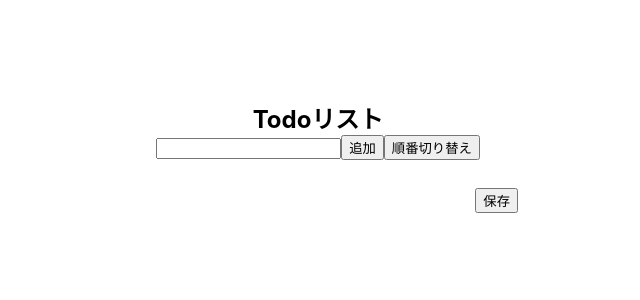
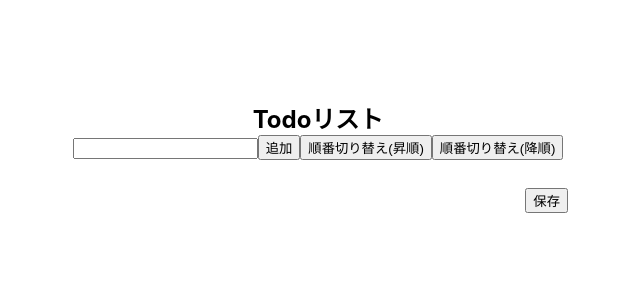
Before and after one commit to atsushi-jc/todo-app, a Nuxt app: page / in a window 1280 px wide. Shown: the top 300 px of the page, without its empty margins (322-962 px from the left). Built offline with nearby package versions, Linux system fonts and the light colour scheme.

Commit message:
TODO内容の降順で並び替えできるボタンの実装

```diff
--- a/pages/index.vue
+++ b/pages/index.vue
@@ -4,7 +4,8 @@
     <div class="addArea">
       <input type="text" name="addName" v-model="content" id="addName" />
       <button id="addButton" class="button" v-on:click="insert()">追加</button>
-      <button class="button" v-on:click="sortedTodoBycCntent()">順番切り替え</button>
+      <button class="button" v-on:click="sortedTodoBycCntent()">順番切り替え(昇順)</button>
+      <button class="button" v-on:click="sortedTodoBycCntentRevase()">順番切り替え(降順)</button>
     </div>
     <table class="Lists">
       <thead>
@@ -52,6 +53,7 @@ export default {
     return {
       content: "",
     };
+
   },
   computed: {
     ...mapState(["todos"]),
@@ -78,6 +80,14 @@ export default {
           textA = textB > 0 ? -1 : 1;
         });
     },
+    sortedTodoBycCntentRevase(){
+        return this.todos.sort((a:any, b:any) => {
+          let textA = a.content.toUpperCase();
+          let textB = b.content.toUpperCase();
+          return (textA > textB) ? -1 : (textA < textB) ? 1 : 0;
+          textA = textB > 0 ? -1 : 1;
+        });
+    },
   }
 };
 </script>
--- a/pages/style.css
+++ b/pages/style.css
@@ -1,5 +1,5 @@
 .container {
-    width: 400px;
+    width: 500px;
     margin: 100px auto;
     text-align: center;
 }
```
